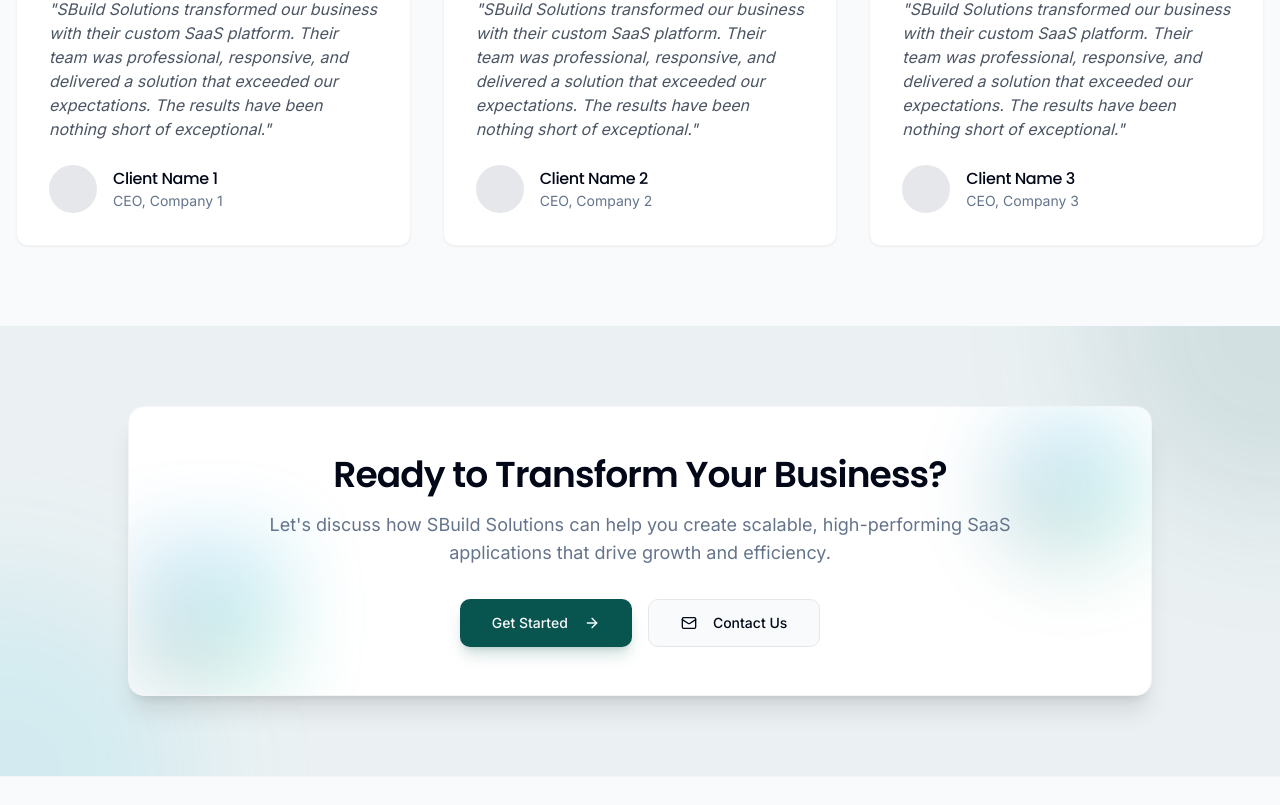
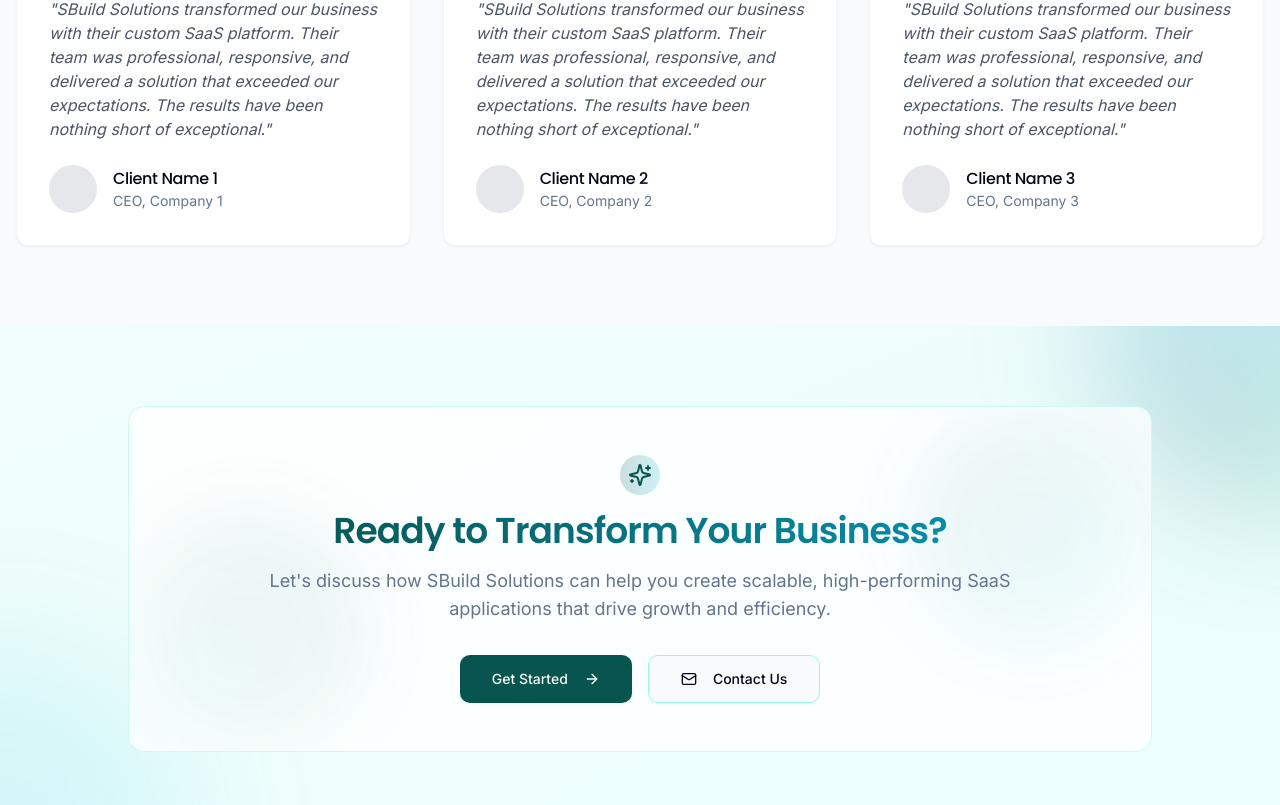
Before and after one commit to techpepson/sbuild-website, a React (Vite) app: page /work in a window 1280 px wide. Shown: the part 2695-3500 px from the top of the page. Built offline with nearby package versions, Linux system fonts and the light colour scheme.

Commit message:
Refactor CallToAction component
Modify the CallToAction component to improve its visual appearance and remove the shadow effect.

```diff
--- a/src/components/CallToAction.tsx
+++ b/src/components/CallToAction.tsx
@@ -1,29 +1,43 @@
+
 import React from 'react';
 import { Button } from '@/components/ui/button';
-import { ArrowRight, Mail } from 'lucide-react';
+import { ArrowRight, Mail, Sparkles } from 'lucide-react';
 import { useInView } from 'react-intersection-observer';
 import { cn } from '@/lib/utils';
+
 const CallToAction = () => {
   const [ref, inView] = useInView({
     triggerOnce: true,
     threshold: 0.1
   });
-  return <section id="contact" ref={ref} className="py-20 relative overflow-hidden">
+
+  return (
+    <section id="contact" ref={ref} className="py-20 relative overflow-hidden">
       {/* Background elements */}
-      <div className="absolute inset-0 bg-sbuild/5 -z-10"></div>
+      <div className="absolute inset-0 bg-gradient-to-br from-teal-50 to-cyan-50 -z-10"></div>
       <div className="absolute inset-0 bg-grid-pattern opacity-5 -z-10"></div>
-      <div className="absolute top-0 right-0 w-96 h-96 bg-sbuild/10 rounded-full blur-3xl -z-10 translate-x-1/2 -translate-y-1/2"></div>
+      <div className="absolute top-0 right-0 w-96 h-96 bg-gradient-conic rounded-full blur-3xl -z-10 translate-x-1/2 -translate-y-1/2 opacity-20"></div>
       <div className="absolute bottom-0 left-0 w-96 h-96 bg-cyan-500/10 rounded-full blur-3xl -z-10 -translate-x-1/2 translate-y-1/2"></div>
 
       <div className="container px-4 mx-auto max-w-7xl">
-        <div className={cn("bg-white p-8 md:p-12 rounded-2xl shadow-xl relative overflow-hidden border border-gray-100 max-w-5xl mx-auto", "transition-all duration-700 transform", inView ? "opacity-100 translate-y-0" : "opacity-0 translate-y-10")}>
+        <div className={cn(
+          "bg-white/80 backdrop-blur-md p-8 md:p-12 rounded-2xl relative overflow-hidden border border-teal-100 max-w-5xl mx-auto",
+          "transition-all duration-700 transform",
+          inView ? "opacity-100 translate-y-0" : "opacity-0 translate-y-10"
+        )}>
           {/* Decorative elements */}
-          <div className="absolute top-0 right-0 w-40 h-40 bg-gradient-conic rounded-full opacity-20 blur-2xl -z-10"></div>
-          <div className="absolute bottom-0 left-0 w-40 h-40 bg-gradient-conic opacity-20 blur-2xl -z-10 rounded-3xl"></div>
+          <div className="absolute top-0 right-0 w-60 h-60 bg-gradient-to-br from-sbuild/10 to-cyan-400/10 rounded-full opacity-70 blur-2xl -z-10"></div>
+          <div className="absolute bottom-0 left-0 w-60 h-60 bg-gradient-to-tr from-emerald-400/10 to-sbuild/10 opacity-70 blur-2xl -z-10 rounded-full"></div>
 
           <div className="relative z-10">
             <div className="text-center max-w-3xl mx-auto mb-8">
-              <h2 className="text-3xl md:text-4xl font-display font-semibold tracking-tight mb-4">
+              <div className="flex justify-center mb-4">
+                <div className="inline-flex items-center justify-center p-2 bg-gradient-to-r from-sbuild/20 to-cyan-500/20 rounded-full">
+                  <Sparkles className="h-6 w-6 text-sbuild" />
+                </div>
+              </div>
+
+              <h2 className="text-3xl md:text-4xl font-display font-semibold tracking-tight mb-4 bg-clip-text text-transparent bg-gradient-to-r from-sbuild to-cyan-600">
                 Ready to Transform Your Business?
               </h2>
               <p className="text-lg text-muted-foreground">
@@ -33,11 +47,11 @@ const CallToAction = () => {
             </div>
 
             <div className="flex flex-col sm:flex-row items-center justify-center gap-4">
-              <Button className="bg-sbuild hover:bg-sbuild/90 h-12 px-8 rounded-lg shadow-lg shadow-sbuild/20">
+              <Button className="bg-gradient-to-r from-sbuild to-sbuild/90 hover:bg-sbuild/90 h-12 px-8 rounded-lg">
                 Get Started
                 <ArrowRight className="ml-2 h-4 w-4" />
               </Button>
-              <Button variant="outline" className="h-12 px-8 border-gray-200 rounded-lg">
+              <Button variant="outline" className="h-12 px-8 border-teal-200 rounded-lg hover:bg-teal-50/50 transition-colors">
                 <Mail className="mr-2 h-4 w-4" />
                 Contact Us
               </Button>
@@ -45,6 +59,8 @@ const CallToAction = () => {
           </div>
         </div>
       </div>
-    </section>;
+    </section>
+  );
 };
+
 export default CallToAction;
```
